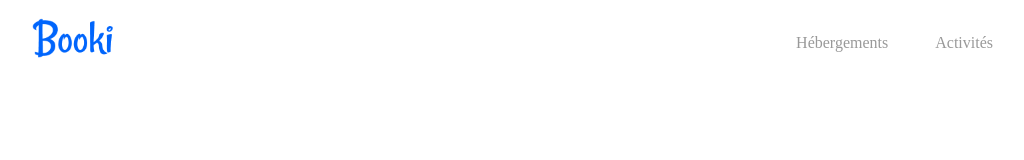
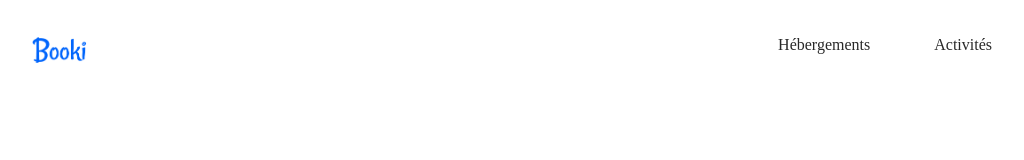
Before and after one commit to 72be890e/Projet2, a plain HTML site: page index.html in a window 1280 px wide. Shown: the whole page, without its empty margins (112-1136 px from the left). Drawn offline with Linux system fonts and the light colour scheme; a web font is replaced by a local one.

Commit message:
update borders

```diff
--- a/css/style.css
+++ b/css/style.css
@@ -1,13 +1,5 @@
-@font-face {
-    font-family: 'Raleway';
-    font-style: normal;
-    font-weight: 200 900;
-    font-display: swap;
-    src: url(https://fonts.gstatic.com/s/raleway/v28/1Ptug8zYS_SKggPNyC0ITw.woff2) format('woff2');
-    unicode-range: U+0000-00FF, U+0131, U+0152-0153, U+02BB-02BC, U+02C6, U+02DA, U+02DC, U+2000-206F, U+2074, U+20AC, U+2122, U+2191, U+2193, U+2212, U+2215, U+FEFF, U+FFFD;
-}
-
-h1, nav  {
+h1,
+nav {
     font-family: Raleway, serif;
     font-weight: normal;
     box-sizing: border-box;
@@ -17,15 +9,12 @@ header {
     display: flex;
     justify-content: space-between;
     align-items: flex-end;
+    padding-top: 20px;
 }
 
 nav ul {
     list-style-type: none;
     display: flex;
-}
-
-nav li {
-    margin-right: 15px;
 }
 
 #logo {
@@ -37,8 +26,8 @@ nav li {
 #logo img {
     height: auto;
     width: auto;
-    max-width: 160px;
-    max-height: 60px;
+    max-width: 140px;
+    max-height: 40px;
 }
 
 #main-page {
@@ -47,12 +36,13 @@ nav li {
 }
 
 #main-page nav a {
-    color: #999999;
+    color: #292929;
     text-align: center;
-    padding: 14px 16px;
+    padding: 33px 32px 0;
     text-decoration: none;
 }
+
 #main-page nav a:hover {
     color: #0065FC;
-    border-top: 2px solid #0065FC;
+    border-top: 4px solid #0065FC;
 }
--- a/index.html
+++ b/index.html
@@ -4,6 +4,7 @@
     <meta charset="UTF-8">
     <meta http-equiv="X-UA-Compatible" content="IE=edge">
     <meta name="viewport" content="width=device-width, initial-scale=1.0">
+    <link rel="stylesheet" href="css/normalize.css">
     <link rel="stylesheet" href="css/style.css">
     <title>Booki</title>
 </head>
```
